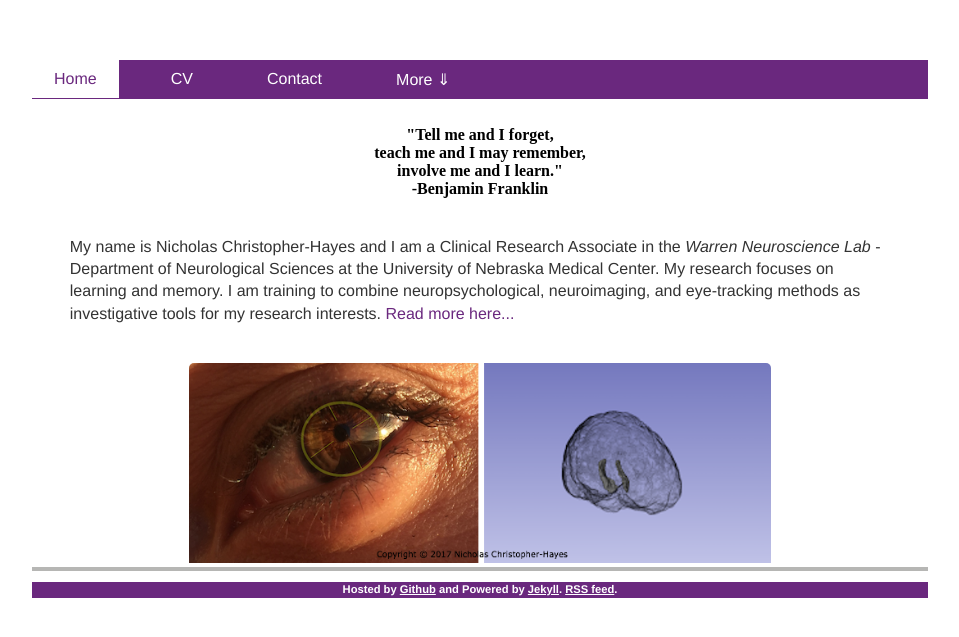
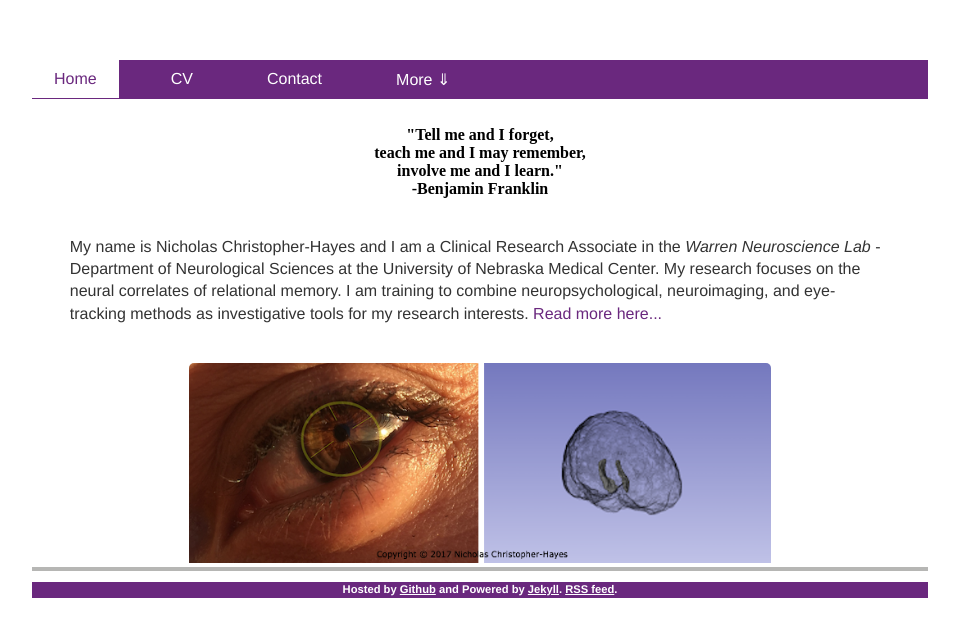
Before and after one commit to nichrishayes/nichrishayes.github.io, a Jekyll site: the page built from index.html, in a window 1280 px wide. Shown: the top 637 px of the page, without its empty margins (160-1119 px from the left). Built offline with Jekyll 4.4.1, drawn with Linux system fonts in a browser that asks for light colours.

Commit message:
Update index.html

```diff
--- a/index.html
+++ b/index.html
@@ -13,7 +13,7 @@ involve me and I learn."<br>
 <div class="blurb">
 	<p class="ex1">
 		My name is Nicholas Christopher-Hayes and I am a Clinical Research Associate in the <em>Warren Neuroscience Lab</em> - Department of Neurological Sciences at the University of Nebraska Medical Center.
-		My research focuses on learning and memory. I am training to combine neuropsychological, neuroimaging, and eye-tracking methods as investigative tools for my research interests.
+		My research focuses on the neural correlates of relational memory. I am training to combine neuropsychological, neuroimaging, and eye-tracking methods as investigative tools for my research interests.
 		<a href="/bio">Read more here...</a>
 	</p>
 </div><!-- /.blurb -->
```
